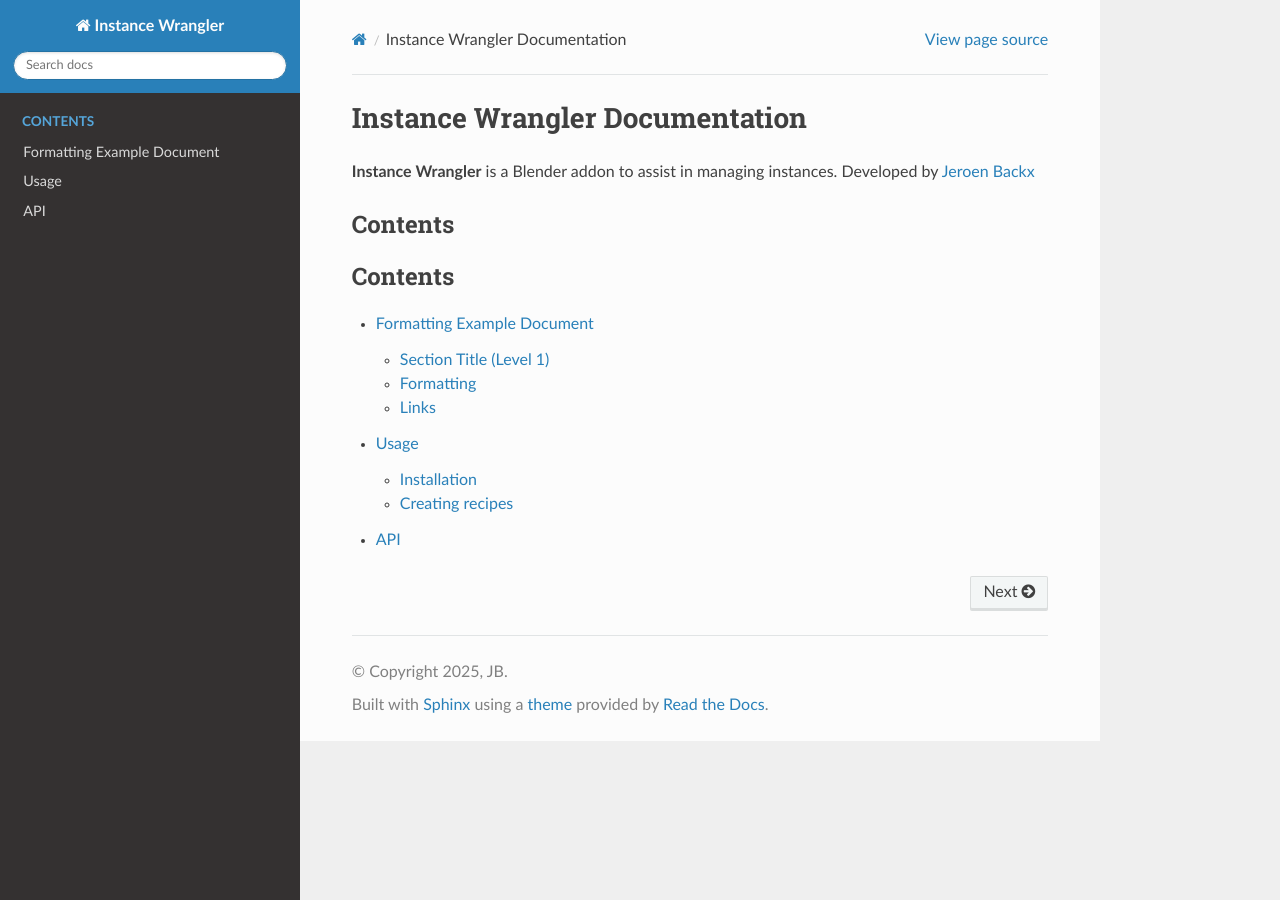
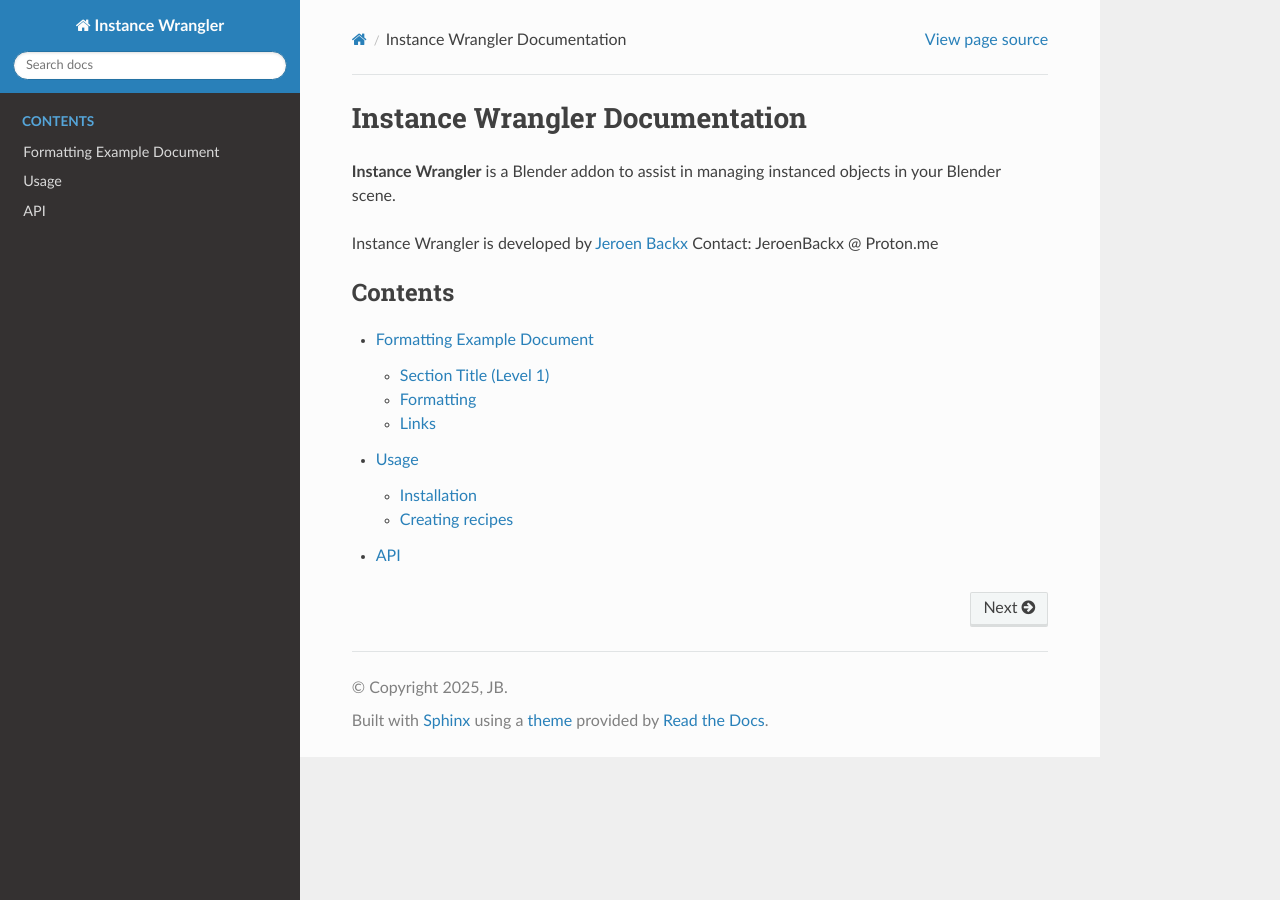
Before and after one commit to jb1981dev/Precise-Docs, a Sphinx documentation site: the page built from docs/source/index.rst, in a window 1280 px wide. Built offline with Sphinx 7.4.7 and the Read the Docs theme 3.1.0, drawn with Linux system fonts in a browser that asks for light colours.

Commit message:
Update index.rst

```diff
--- a/docs/source/index.rst
+++ b/docs/source/index.rst
@@ -2,12 +2,10 @@
 Instance Wrangler Documentation
 ===============================
 
-**Instance Wrangler** is a Blender addon to assist in managing instances.
-Developed by `Jeroen Backx <https://jeroenbackx.com/>`_
+**Instance Wrangler** is a Blender addon to assist in managing instanced objects in your Blender scene.
 
-
-Contents
---------
+Instance Wrangler is developed by `Jeroen Backx <https://jeroenbackx.com/>`_
+Contact: JeroenBackx @ Proton.me
 
 .. toctree::
    :maxdepth: 2
```
